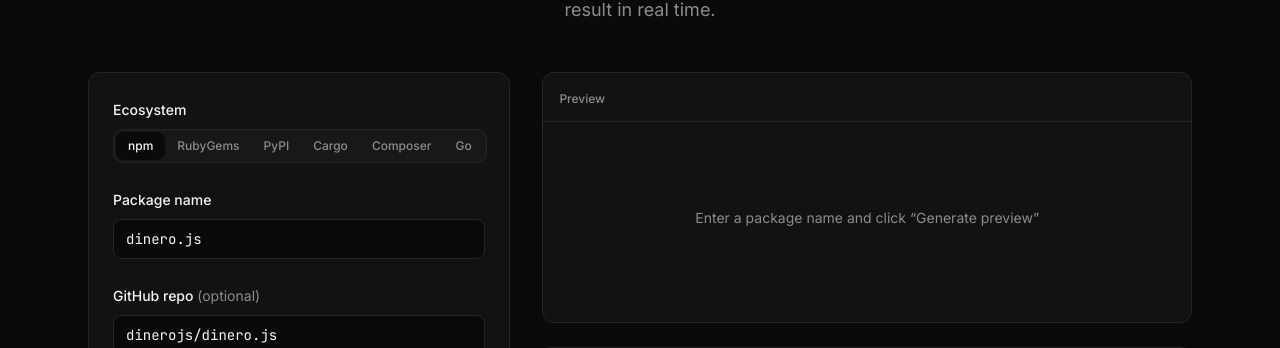
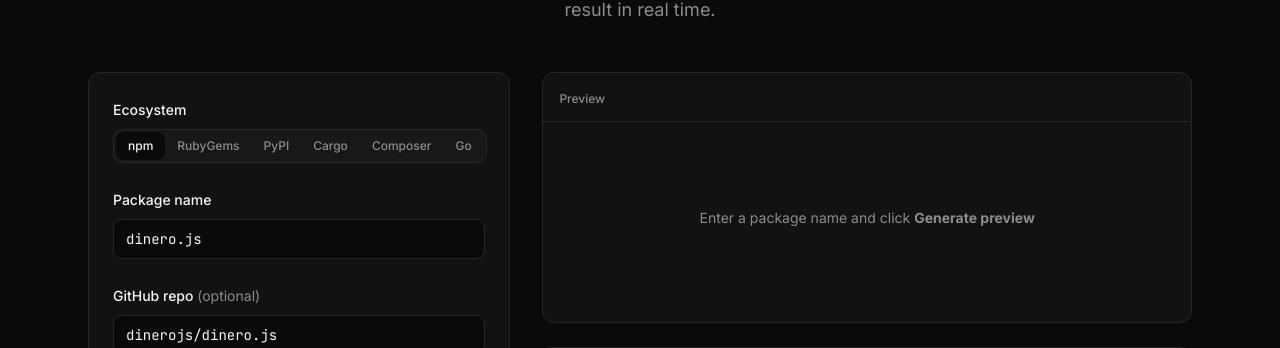
Before and after one commit to sarahdayan/usedby.dev, a Next.js app in the folder apps/web/: page / in a window 1280 px wide. Shown: the part 2592-2940 px from the top of the page. Built offline with nearby package versions, Linux system fonts and the light colour scheme.

Commit message:
fix: use bold instead of smart quotes for placeholder CTA text
Co-Authored-By: Claude Opus 4.6 <noreply@anthropic.com>

```diff
--- a/apps/web/components/playground.tsx
+++ b/apps/web/components/playground.tsx
@@ -310,7 +310,10 @@ export function Playground() {
                 />
               ) : (
                 <div className="flex h-full min-h-[160px] items-center justify-center text-sm text-muted-foreground">
-                  Enter a package name and click &ldquo;Generate preview&rdquo;
+                  <span>
+                    Enter a package name and click{' '}
+                    <strong>Generate preview</strong>
+                  </span>
                 </div>
               )}
             </div>
```
